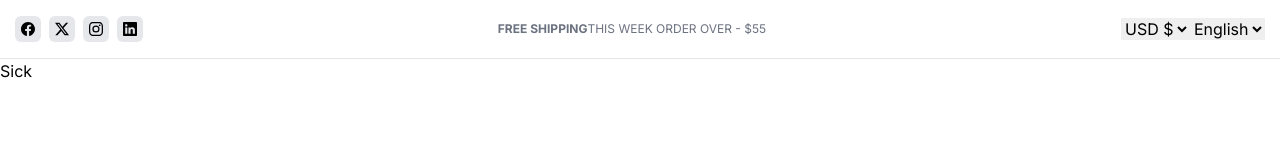
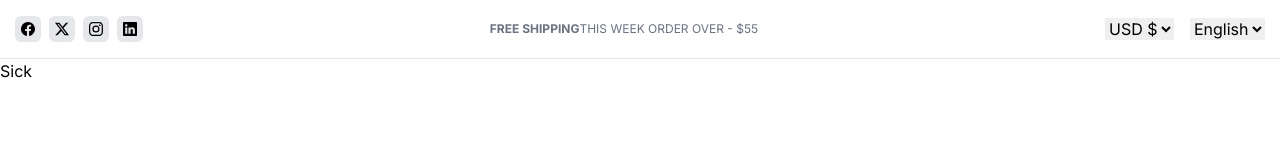
Before and after one commit to JosephMugo8711/sick, a Next.js app: page / in a window 1280 px wide. Shown: the top 160 px of the page. Built offline with nearby package versions, Linux system fonts and the light colour scheme.

Commit message:
Feat: header

```diff
--- a/src/components/HeaderTop.js
+++ b/src/components/HeaderTop.js
@@ -25,7 +25,7 @@ const HeaderTop = () => {
                     <strong>FREE SHIPPING</strong>
                     THIS WEEK ORDER OVER - $55
                 </div>
-                <div>
+                <div className='flex gap-4'>
                     <select name='currency' id="currency">
                         <option value="USD $">USD $</option>
                         <option value="EUR €">EUR €</option>
```
